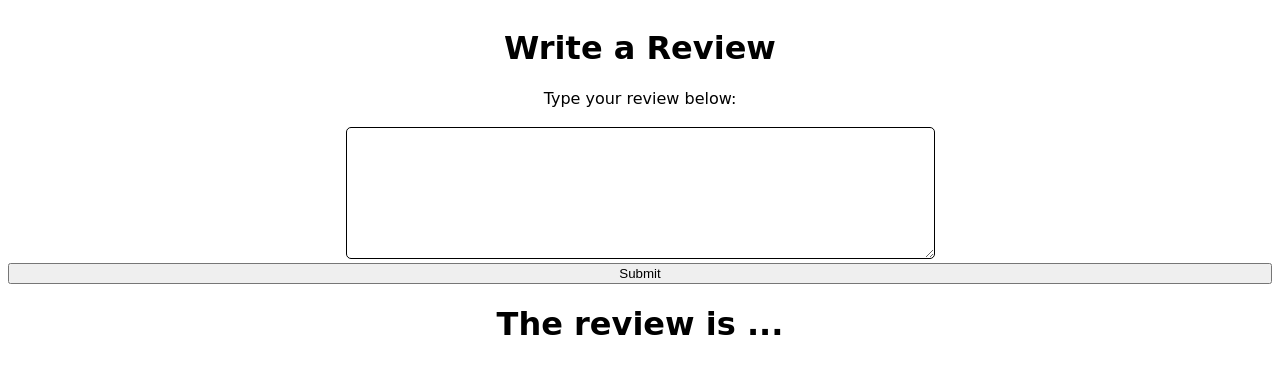
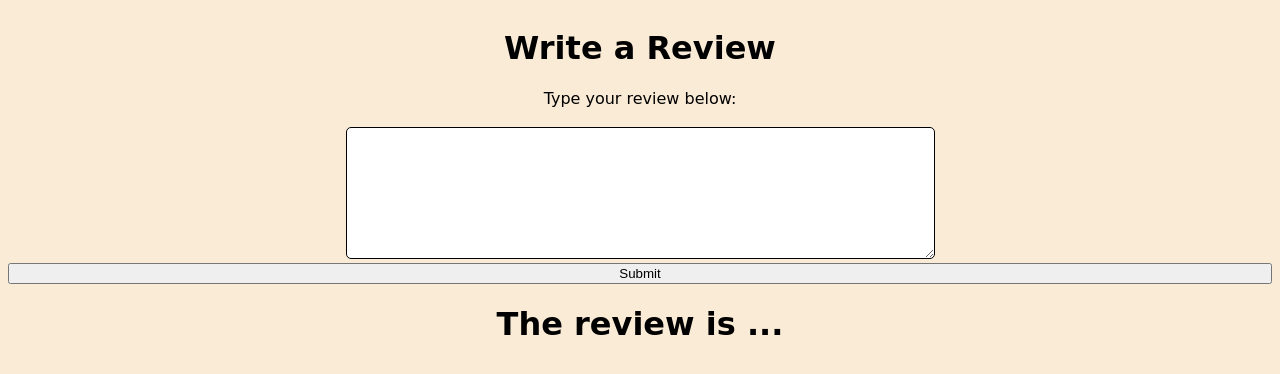
Before and after one commit to remla23-team04/app, a Flask app: page / in a window 1280 px wide. Shown: the top 374 px of the page. Run offline with Flask 2, Linux system fonts and the light colour scheme.

Commit message:
Add different colour version

```diff
--- a/src/static/style.css
+++ b/src/static/style.css
@@ -4,6 +4,7 @@
     align-content: center;
     text-align: center;
     font-family: "Comic Sans MS", sans-serif;
+    background-color: antiquewhite;
 }
 
 textarea {
```
